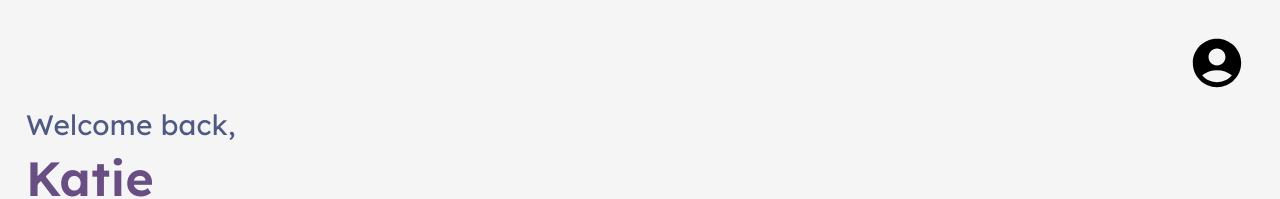
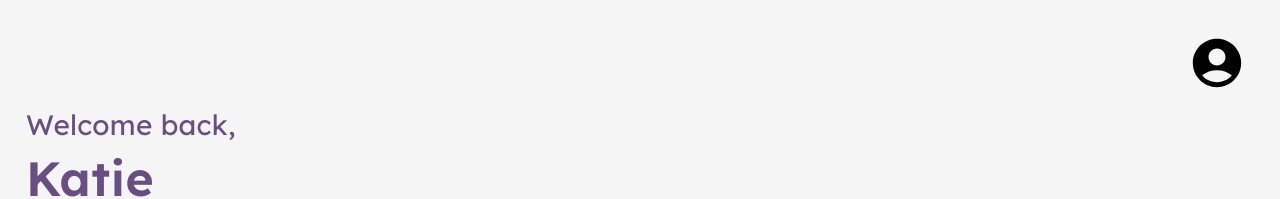
Before and after one commit to aishabhakta/wichacks-24, a React app: page / in a window 1280 px wide. Shown: the top 199 px of the page. Built offline with nearby package versions, Linux system fonts and the light colour scheme.

Commit message:
changed color

```diff
--- a/src/global.css
+++ b/src/global.css
@@ -53,7 +53,7 @@ html {
   font-size: 1.75rem;
   font-weight: normal;
   font-family: "Lexend", sans-serif; /* Set Lexend as the default font */
-  color: #4e5984;
+  color: #694e84;
 }
 
 .welcomeMessage .userName {
```
